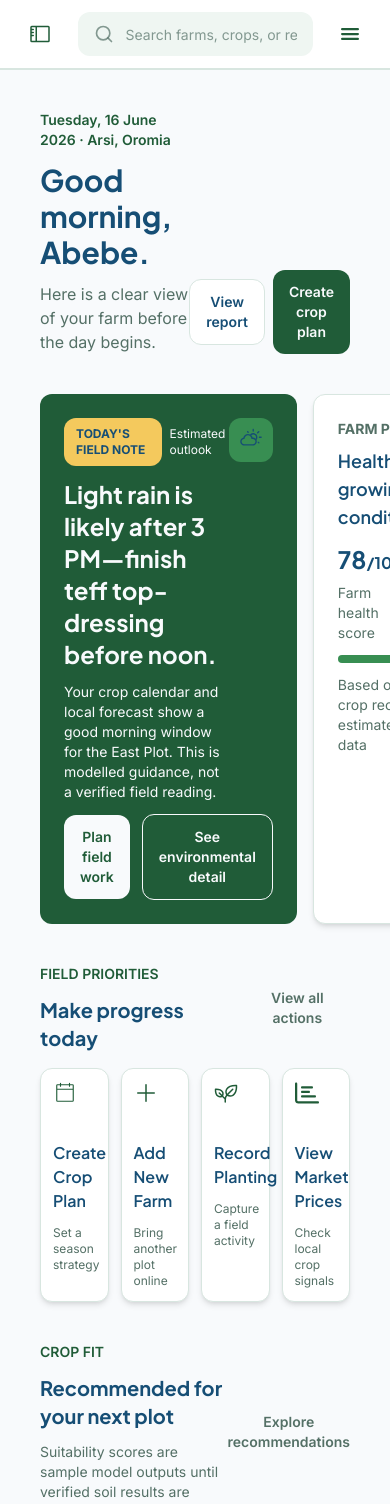
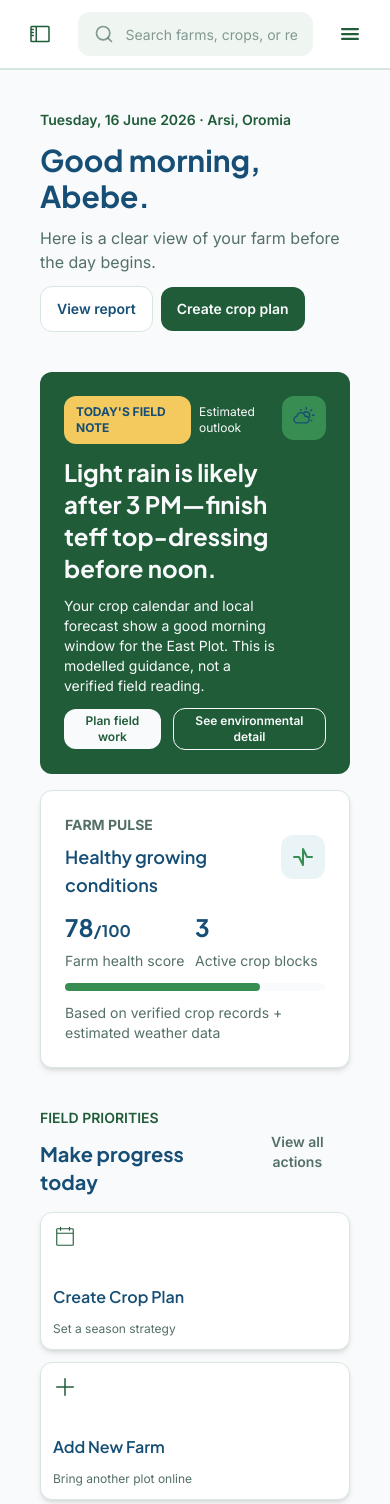
Before and after one commit to AviatorLabs/AgriSense, a React (Vite) app in the folder frontend/: page /dashboard/ExpensesProfit in a window 390 px wide. Shown: the top 1504 px of the page. Built offline with nearby package versions, Linux system fonts and the light colour scheme.

Commit message:
style: made all the welcome section responsive

```diff
--- a/frontend/src/components/dashboardComponents/welcomeComponents/cropFit.jsx
+++ b/frontend/src/components/dashboardComponents/welcomeComponents/cropFit.jsx
@@ -1,4 +1,3 @@
-import React from 'react';
 import { LiaArrowRightSolid } from 'react-icons/lia';
 import Teff from '../../../assets/agri-teff.png';
 import Maize from '../../../assets/agri-maize.png';
@@ -31,7 +30,7 @@ const crops = [
 export default function CropFit() {
   return (
     <section className="flex flex-col gap-y-4 p-10 pb-0">
-      <div className="flex items-center justify-between">
+      <div className="flex flex-col gap-y-4 md:flex-row md:items-center md:justify-between">
         <div className="flex flex-col gap-y-3">
           <p className="text-primary text-sm font-mono font-semibold">CROP FIT</p>
           <h2 className="text-foreground text-xl font-sans font-bold">
@@ -41,11 +40,11 @@ export default function CropFit() {
             Suitability scores are sample model outputs until verified soil results are added.
           </p>
         </div>
-        <button className="text-sm text-muted-foreground font-mono font-semibold hover:cursor-pointer">
+        <button className="text-sm text-muted-foreground text-start font-mono font-semibold hover:cursor-pointer">
           Explore recommendations
         </button>
       </div>
-      <div className="grid grid-cols-3 gap-6">
+      <div className="grid grid-cols-[repeat(auto-fit,minmax(300px,1fr))] gap-6">
         {crops.map((item) => (
           <CropArticle key={item.name} {...item} />
         ))}
--- a/frontend/src/components/dashboardComponents/welcomeComponents/fieldPriorities.jsx
+++ b/frontend/src/components/dashboardComponents/welcomeComponents/fieldPriorities.jsx
@@ -1,5 +1,4 @@
-import React from 'react';
-import { FaRegChartBar } from "react-icons/fa6";
+import { FaRegChartBar } from 'react-icons/fa6';
 import { PiPlus, PiPlant, PiCalendarBlankLight } from 'react-icons/pi';
 
 const progress_type = [
@@ -21,7 +20,7 @@ export default function FieldPriorities() {
           View all actions
         </button>
       </div>
-      <div className="grid grid-cols-4 gap-3">
+      <div className="grid grid-cols-[repeat(auto-fit,minmax(300px,1fr))] gap-3">
         {progress_type.map((item) => (
           <ProgressBtn key={item.title} {...item} />
         ))}
--- a/frontend/src/components/dashboardComponents/welcomeComponents/progressNotification.jsx
+++ b/frontend/src/components/dashboardComponents/welcomeComponents/progressNotification.jsx
@@ -41,7 +41,7 @@ const notifications = [
 
 export default function ProgressNotification() {
   return (
-    <section className="flex gap-x-4 p-10">
+    <section className="flex flex-col gap-y-4 p-10 lg:flex-row lg:gap-x-4">
       <div className="flex-2 flex flex-col gap-y-2 p-4 bg-card border border-border rounded-xl shadow-md">
         <div className="flex items-center justify-between">
           <div className="flex flex-col gap-y-3">
--- a/frontend/src/components/dashboardComponents/welcomeComponents/welcomHeroSection.jsx
+++ b/frontend/src/components/dashboardComponents/welcomeComponents/welcomHeroSection.jsx
@@ -4,7 +4,7 @@ import { TbWaveSawTool } from 'react-icons/tb';
 export default function WelcomHeroSection() {
   return (
     <>
-      <div className="flex items-end justify-between p-10 pb-0">
+      <div className="flex flex-col gap-y-3 p-10 pb-0 md:flex-row md:items-end md:justify-between">
         <div className="flex flex-col gap-3">
           <p className="text-primary text-sm font-mono font-semibold">
             Tuesday, 16 June 2026 · Arsi, Oromia
@@ -23,9 +23,9 @@ export default function WelcomHeroSection() {
           </button>
         </div>
       </div>
-      <section className="flex gap-x-4 p-10 pb-0">
-        <div className="flex flex-col gap-y-3 p-6 bg-primary rounded-xl">
-          <div className="flex-2 flex">
+      <section className="flex flex-col gap-y-4 p-10 pb-0 xl:gap-x-4 xl:flex-row">
+        <div className="flex-2 flex flex-col gap-y-3 p-6 bg-primary rounded-xl">
+          <div className="flex">
             <div className="flex-1 flex flex-col gap-y-3">
               <div className="flex items-center gap-x-2">
                 <span className="px-3 py-2 text-foreground text-xs font-mono font-bold bg-accent rounded-xl">
@@ -46,10 +46,10 @@ export default function WelcomHeroSection() {
             </span>
           </div>
           <div className="flex items-center gap-x-3">
-            <button className="text-primary text-sm font-mono font-semibold px-4 py-3 bg-primary-foreground rounded-xl">
+            <button className="text-primary text-xs font-mono font-semibold px-2 py-1 bg-primary-foreground rounded-xl md:text-sm md:px-4 md:py-3">
               Plan field work
             </button>
-            <button className="text-primary-foreground text-sm font-mono font-semibold px-4 py-3 bg-primary border border-primary-foreground rounded-xl">
+            <button className="text-primary-foreground text-xs font-mono font-semibold px-2 py-1 bg-primary border border-primary-foreground rounded-xl md:text-sm md:px-4 md:py-3">
               See environmental detail
             </button>
           </div>
```
